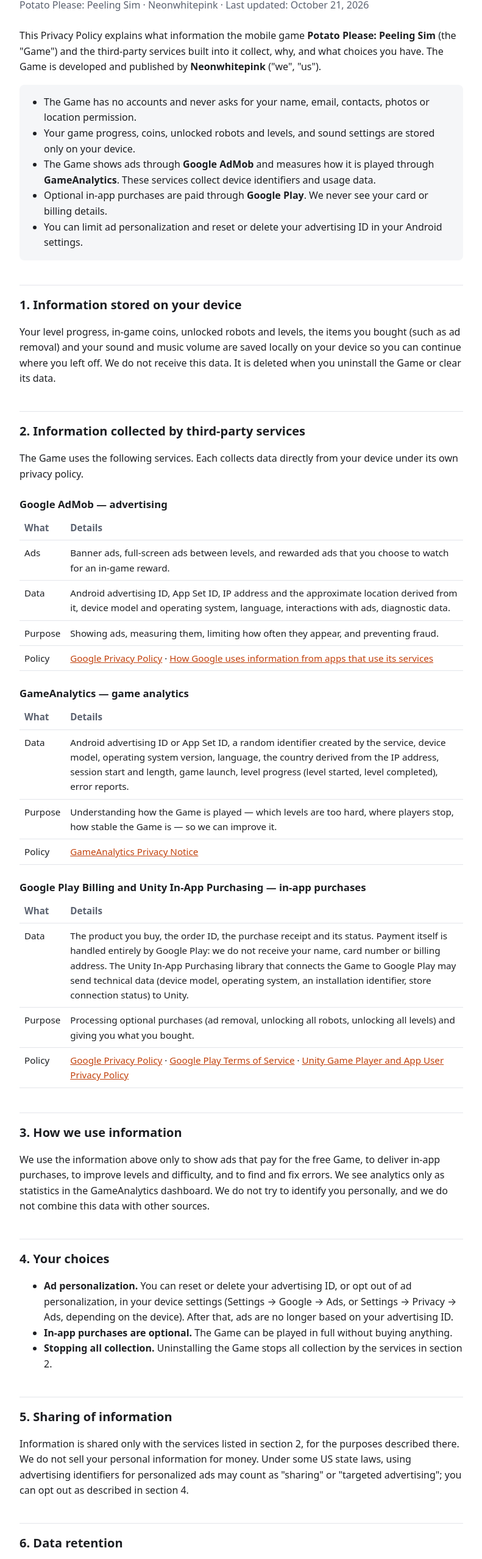
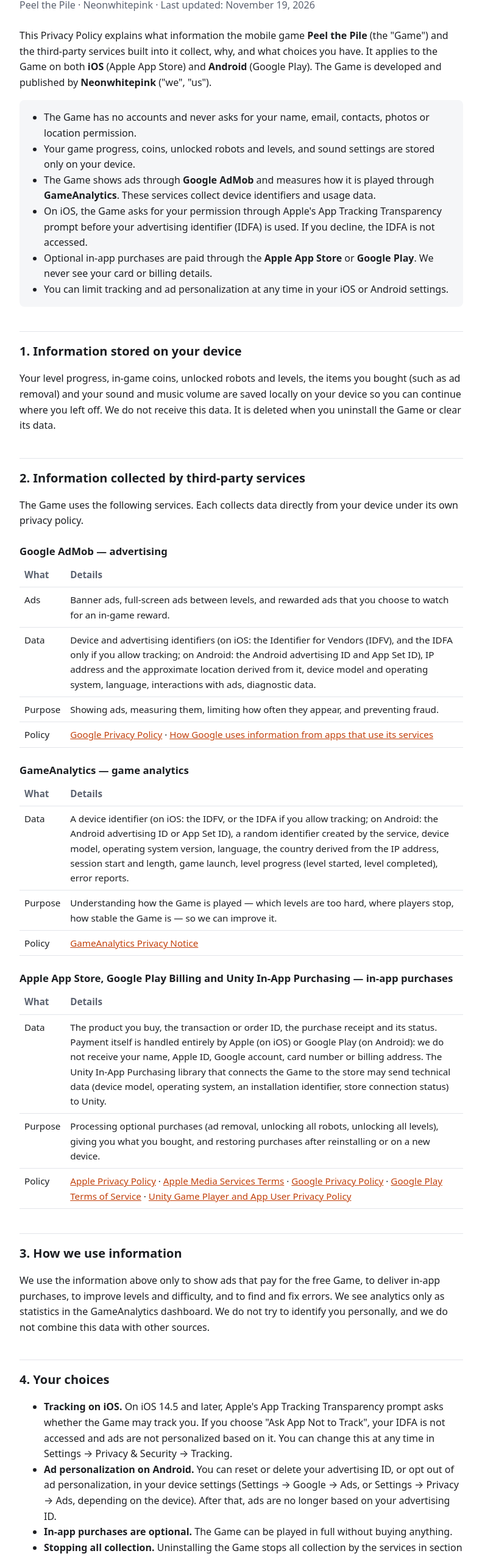
Before and after one commit to neonwhitepink/Potato_Please-Privacy_Policy, a plain HTML site: page index.html in a window 1280 px wide. Shown: the part 78-2634 px from the top of the page at 61% size, without its empty margins (244-1035 px from the left). Drawn offline with Linux system fonts and the light colour scheme.

Commit message:
Update index.html

```diff
--- a/index.html
+++ b/index.html
@@ -3,8 +3,8 @@
 <head>
 <meta charset="utf-8">
 <meta name="viewport" content="width=device-width, initial-scale=1">
-<title>Potato Please: Peeling Sim — Privacy Policy</title>
-<meta name="description" content="Privacy Policy of the mobile game Potato Please: Peeling Sim by Neonwhitepink.">
+<title>Peel the Pile — Privacy Policy</title>
+<meta name="description" content="Privacy Policy of the mobile game Peel the Pile by Neonwhitepink for iOS and Android.">
 <style>
   :root {
     --bg: #ffffff;
@@ -56,11 +56,12 @@
 <main>
 
 <h1>Privacy Policy</h1>
-<p class="meta">Potato Please: Peeling Sim · Neonwhitepink · Last updated: October 21, 2026</p>
+<p class="meta">Peel the Pile · Neonwhitepink · Last updated: November 19, 2026</p>
 
-<p>This Privacy Policy explains what information the mobile game <strong>Potato Please: Peeling Sim</strong> (the
-"Game") and the third-party services built into it collect, why, and what choices you have. The Game is developed and
-published by <strong>Neonwhitepink</strong> ("we", "us").</p>
+<p>This Privacy Policy explains what information the mobile game <strong>Peel the Pile</strong> (the "Game") and the
+third-party services built into it collect, why, and what choices you have. It applies to the Game on both
+<strong>iOS</strong> (Apple App Store) and <strong>Android</strong> (Google Play). The Game is developed and published by
+<strong>Neonwhitepink</strong> ("we", "us").</p>
 
 <div class="summary">
   <ul>
@@ -68,9 +69,11 @@ published by <strong>Neonwhitepink</strong> ("we", "us").</p>
     <li>Your game progress, coins, unlocked robots and levels, and sound settings are stored only on your device.</li>
     <li>The Game shows ads through <strong>Google AdMob</strong> and measures how it is played through
       <strong>GameAnalytics</strong>. These services collect device identifiers and usage data.</li>
-    <li>Optional in-app purchases are paid through <strong>Google Play</strong>. We never see your card or billing
-      details.</li>
-    <li>You can limit ad personalization and reset or delete your advertising ID in your Android settings.</li>
+    <li>On iOS, the Game asks for your permission through Apple's App Tracking Transparency prompt before your advertising
+      identifier (IDFA) is used. If you decline, the IDFA is not accessed.</li>
+    <li>Optional in-app purchases are paid through the <strong>Apple App Store</strong> or <strong>Google Play</strong>.
+      We never see your card or billing details.</li>
+    <li>You can limit tracking and ad personalization at any time in your iOS or Android settings.</li>
   </ul>
 </div>
 
@@ -88,8 +91,9 @@ data. It is deleted when you uninstall the Game or clear its data.</p>
   <tbody>
     <tr><td>Ads</td><td>Banner ads, full-screen ads between levels, and rewarded ads that you choose to watch for an in-game
       reward.</td></tr>
-    <tr><td>Data</td><td>Android advertising ID, App Set ID, IP address and the approximate location derived from it, device
-      model and operating system, language, interactions with ads, diagnostic data.</td></tr>
+    <tr><td>Data</td><td>Device and advertising identifiers (on iOS: the Identifier for Vendors (IDFV), and the IDFA only
+      if you allow tracking; on Android: the Android advertising ID and App Set ID), IP address and the approximate
+      location derived from it, device model and operating system, language, interactions with ads, diagnostic data.</td></tr>
     <tr><td>Purpose</td><td>Showing ads, measuring them, limiting how often they appear, and preventing fraud.</td></tr>
     <tr><td>Policy</td><td><a href="https://policies.google.com/privacy">Google Privacy Policy</a> ·
       <a href="https://policies.google.com/technologies/partner-sites">How Google uses information from apps that use its
@@ -101,26 +105,30 @@ data. It is deleted when you uninstall the Game or clear its data.</p>
 <table>
   <thead><tr><th>What</th><th>Details</th></tr></thead>
   <tbody>
-    <tr><td>Data</td><td>Android advertising ID or App Set ID, a random identifier created by the service, device model,
-      operating system version, language, the country derived from the IP address, session start and length, game launch,
-      level progress (level started, level completed), error reports.</td></tr>
+    <tr><td>Data</td><td>A device identifier (on iOS: the IDFV, or the IDFA if you allow tracking; on Android: the Android
+      advertising ID or App Set ID), a random identifier created by the service, device model, operating system version,
+      language, the country derived from the IP address, session start and length, game launch, level progress (level
+      started, level completed), error reports.</td></tr>
     <tr><td>Purpose</td><td>Understanding how the Game is played — which levels are too hard, where players stop, how
       stable the Game is — so we can improve it.</td></tr>
     <tr><td>Policy</td><td><a href="https://gameanalytics.com/trust/privacy-notice">GameAnalytics Privacy Notice</a></td></tr>
   </tbody>
 </table>
 
-<h3>Google Play Billing and Unity In-App Purchasing — in-app purchases</h3>
+<h3>Apple App Store, Google Play Billing and Unity In-App Purchasing — in-app purchases</h3>
 <table>
   <thead><tr><th>What</th><th>Details</th></tr></thead>
   <tbody>
-    <tr><td>Data</td><td>The product you buy, the order ID, the purchase receipt and its status. Payment itself is handled
-      entirely by Google Play: we do not receive your name, card number or billing address. The Unity In-App Purchasing
-      library that connects the Game to Google Play may send technical data (device model, operating system, an
-      installation identifier, store connection status) to Unity.</td></tr>
-    <tr><td>Purpose</td><td>Processing optional purchases (ad removal, unlocking all robots, unlocking all levels) and
-      giving you what you bought.</td></tr>
-    <tr><td>Policy</td><td><a href="https://policies.google.com/privacy">Google Privacy Policy</a> ·
+    <tr><td>Data</td><td>The product you buy, the transaction or order ID, the purchase receipt and its status. Payment
+      itself is handled entirely by Apple (on iOS) or Google Play (on Android): we do not receive your name, Apple ID,
+      Google account, card number or billing address. The Unity In-App Purchasing library that connects the Game to the
+      store may send technical data (device model, operating system, an installation identifier, store connection status)
+      to Unity.</td></tr>
+    <tr><td>Purpose</td><td>Processing optional purchases (ad removal, unlocking all robots, unlocking all levels), giving
+      you what you bought, and restoring purchases after reinstalling or on a new device.</td></tr>
+    <tr><td>Policy</td><td><a href="https://www.apple.com/legal/privacy/">Apple Privacy Policy</a> ·
+      <a href="https://www.apple.com/legal/internet-services/itunes/">Apple Media Services Terms</a> ·
+      <a href="https://policies.google.com/privacy">Google Privacy Policy</a> ·
       <a href="https://play.google.com/about/play-terms/">Google Play Terms of Service</a> ·
       <a href="https://unity.com/legal/game-player-and-app-user-privacy-policy">Unity Game Player and App User Privacy
       Policy</a></td></tr>
@@ -134,9 +142,12 @@ We do not try to identify you personally, and we do not combine this data with o
 
 <h2>4. Your choices</h2>
 <ul>
-  <li><strong>Ad personalization.</strong> You can reset or delete your advertising ID, or opt out of ad personalization,
-    in your device settings (Settings → Google → Ads, or Settings → Privacy → Ads, depending on the device). After that,
-    ads are no longer based on your advertising ID.</li>
+  <li><strong>Tracking on iOS.</strong> On iOS 14.5 and later, Apple's App Tracking Transparency prompt asks whether the
+    Game may track you. If you choose "Ask App Not to Track", your IDFA is not accessed and ads are not personalized
+    based on it. You can change this at any time in Settings → Privacy &amp; Security → Tracking.</li>
+  <li><strong>Ad personalization on Android.</strong> You can reset or delete your advertising ID, or opt out of ad
+    personalization, in your device settings (Settings → Google → Ads, or Settings → Privacy → Ads, depending on the
+    device). After that, ads are no longer based on your advertising ID.</li>
   <li><strong>In-app purchases are optional.</strong> The Game can be played in full without buying anything.</li>
   <li><strong>Stopping all collection.</strong> Uninstalling the Game stops all collection by the services in section 2.</li>
 </ul>
@@ -147,24 +158,25 @@ your personal information for money. Under some US state laws, using advertising
 count as "sharing" or "targeted advertising"; you can opt out as described in section 4.</p>
 
 <h2>6. Data retention</h2>
-<p>Data stored on your device stays there until you uninstall the Game or clear its data. Google keeps a record of your
-purchases in your Google account. Google, GameAnalytics and Unity keep the data they collect for as long as their own
-policies state.</p>
+<p>Data stored on your device stays there until you uninstall the Game or clear its data. Apple or Google keeps a record
+of your purchases in your Apple ID or Google account, which lets you restore them. Google, GameAnalytics and Unity keep
+the data they collect for as long as their own policies state.</p>
 
 <h2>7. Security</h2>
 <p>The services above send data over encrypted (HTTPS) connections. No method of transmission or storage is perfectly
 secure, but we use providers that apply industry-standard protections.</p>
 
 <h2>8. International transfers</h2>
-<p>Google, GameAnalytics and Unity may process data in countries other than yours, including the United States, under the
-safeguards described in their privacy policies.</p>
+<p>Apple, Google, GameAnalytics and Unity may process data in countries other than yours, including the United States,
+under the safeguards described in their privacy policies.</p>
 
 <h2>9. Your rights</h2>
 <p>Depending on where you live (for example under the GDPR, the UK GDPR or US state privacy laws), you may have the right
 to access, correct, delete or restrict the use of your personal data, to object to its use, to data portability, and to
 withdraw consent at any time. You can also complain to your local data protection authority. Because we do not hold data
-that identifies you, the quickest way to limit collection is the Android settings described in section 4. For any other
-request, write to us at the address below and we will help as far as we and our providers can identify your data.</p>
+that identifies you, the quickest way to limit collection is the iOS or Android settings described in section 4. For any
+other request, write to us at the address below and we will help as far as we and our providers can identify your
+data.</p>
 
 <h2>10. Children</h2>
 <p>The Game is not directed at children under 13, and we do not knowingly collect personal information from them. If you
@@ -172,8 +184,9 @@ believe a child under 13 has used the Game and data was collected, contact us an
 delete it.</p>
 
 <h2>11. Links to other services</h2>
-<p>The Game has buttons that open Google Play pages: the Game's own page (to rate it), our developer page, and our other
-games shown in the menu. Google Play has its own privacy policy; this policy does not cover it.</p>
+<p>The Game has buttons that open store pages in the Apple App Store or Google Play: the Game's own page (to rate it), our
+developer page, and our other games shown in the menu. Apple and Google have their own privacy policies; this policy does
+not cover them.</p>
 
 <h2>12. Changes to this policy</h2>
 <p>We may update this policy when the Game or the services it uses change. The new version will be posted on this page
```
